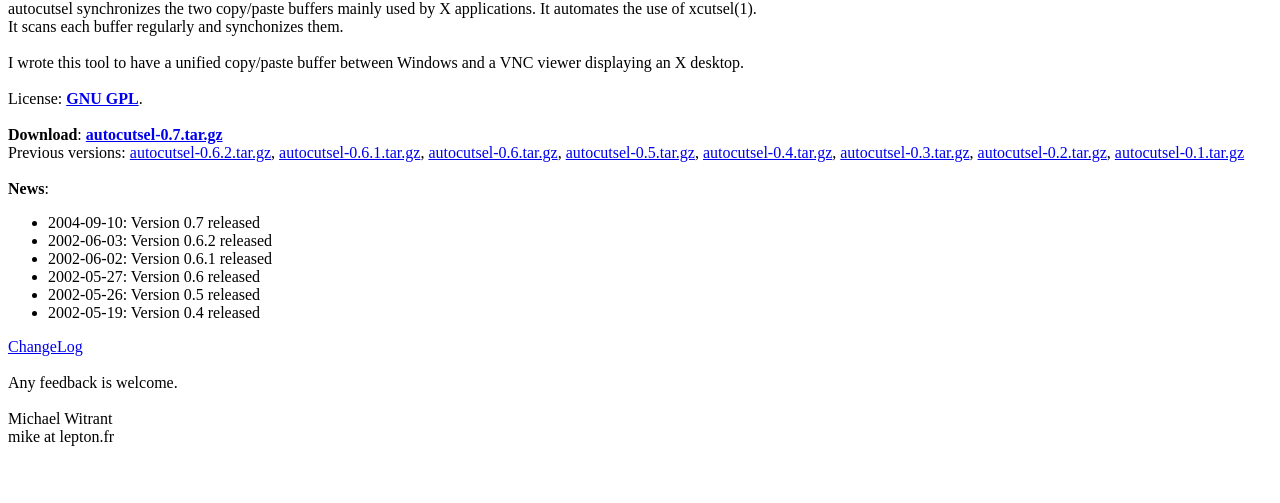
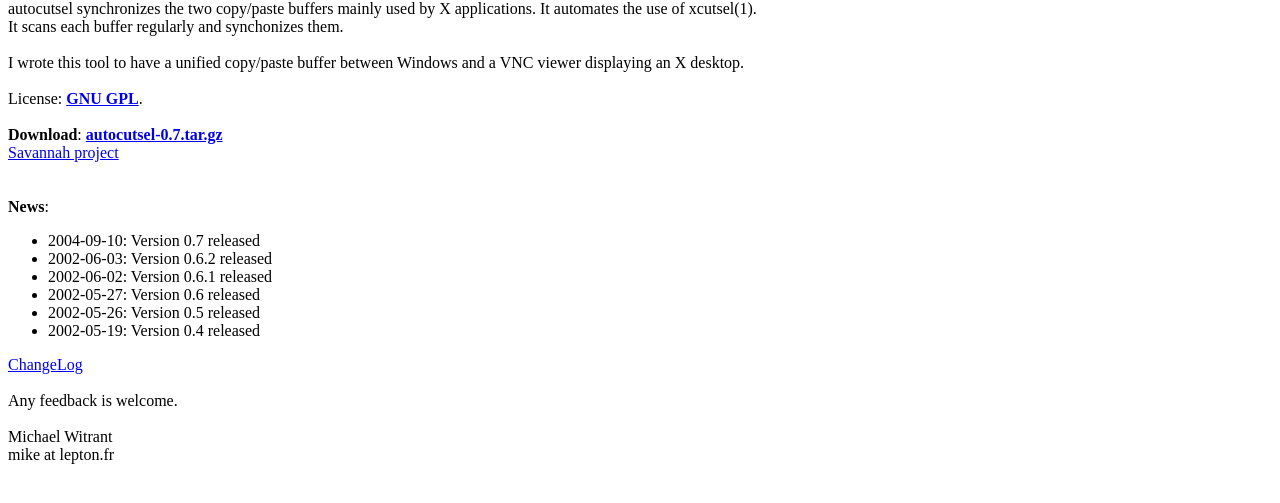
Before and after one commit to sigmike/autocutsel_web, a plain HTML site: page index.html in a window 1280 px wide. Shown: the part 55-558 px from the top of the page. Drawn offline with Linux system fonts and the light colour scheme.

Commit message:
Removed old versions & added link to Savannah project

```diff
--- a/index.html
+++ b/index.html
@@ -12,15 +12,7 @@
 License: <a href="COPYING.txt"><b>GNU GPL</b></a>.<br>
 <br>
 <b>Download</b>: <a href="/download/autocutsel/autocutsel-0.7.tar.gz"><b>autocutsel-0.7.tar.gz</b></a><br>
-Previous versions:
-  <a href="/download/autocutsel/autocutsel-0.6.2.tar.gz">autocutsel-0.6.2.tar.gz</a>,
-  <a href="/download/autocutsel/autocutsel-0.6.1.tar.gz">autocutsel-0.6.1.tar.gz</a>,
-  <a href="/download/autocutsel/autocutsel-0.6.tar.gz">autocutsel-0.6.tar.gz</a>,
-  <a href="/download/autocutsel/autocutsel-0.5.tar.gz">autocutsel-0.5.tar.gz</a>,
-  <a href="/download/autocutsel/autocutsel-0.4.tar.gz">autocutsel-0.4.tar.gz</a>,
-  <a href="/download/autocutsel/autocutsel-0.3.tar.gz">autocutsel-0.3.tar.gz</a>,
-  <a href="/download/autocutsel/autocutsel-0.2.tar.gz">autocutsel-0.2.tar.gz</a>,
-  <a href="/download/autocutsel/autocutsel-0.1.tar.gz">autocutsel-0.1.tar.gz</a>
+<a href="http://savannah.nongnu.org/projects/autocutsel/">Savannah project</a><br>
 <br>
 <br>
 <b>News</b>:<br>
```
